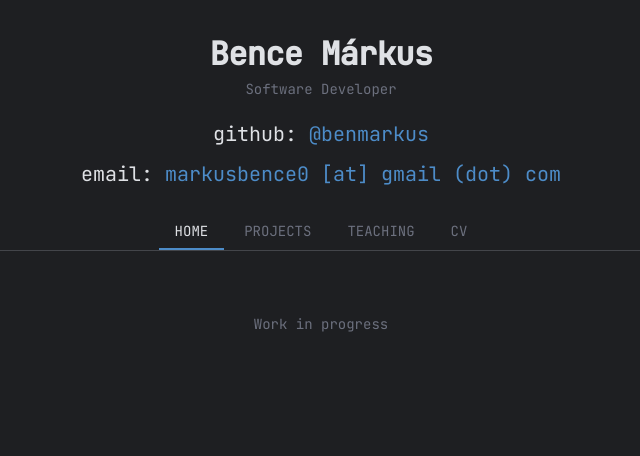
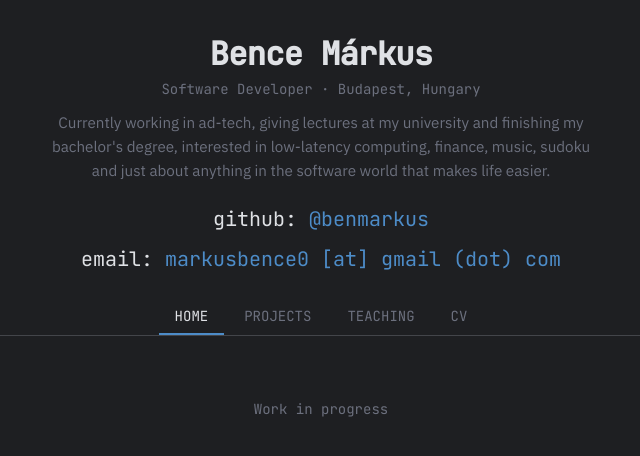
Before and after one commit to benmarkus/benmarkus.github.io, an Angular app: page /home in a window 1280 px wide. Shown: the top 456 px of the page, without its empty margins (319-959 px from the left). Built offline with nearby package versions, Linux system fonts and the light colour scheme.

Commit message:
add location info and bio

```diff
--- a/src/app/features/layout/header/header.css
+++ b/src/app/features/layout/header/header.css
@@ -27,6 +27,15 @@
   font-size: 0.875rem;
   color: var(--color-text-secondary);
   font-family: var(--font-mono);
+}
+
+.bio {
+  margin: 0.75rem auto 0;
+  max-width: 34rem;
+  font-size: 0.95rem;
+  line-height: 1.6;
+  color: var(--color-text-secondary);
+  font-family: var(--font-body);
 }
 
 .meta {
--- a/src/app/features/layout/header/header.html
+++ b/src/app/features/layout/header/header.html
@@ -1,7 +1,8 @@
 <header class="header">
   <div class="header-inner">
     <h1 class="name">Bence Márkus</h1>
-    <p class="tagline">Software Developer</p>
+    <p class="tagline">Software Developer &middot; Budapest, Hungary</p>
+    <p class="bio">Currently working in ad-tech, giving lectures at my university and finishing my bachelor's degree, interested in low-latency computing, finance, music, sudoku and just about anything in the software world that makes life easier.</p>
     <p class="meta">
       <a class="link" href="https://github.com/benmarkus" target="_blank" rel="noopener external">
         github: <span class="highlight">&#64;benmarkus</span>
--- a/src/styles.css
+++ b/src/styles.css
@@ -1,7 +1,7 @@
-@import url('https://fonts.googleapis.com/css2?family=Geist:wght@400;500;600&family=JetBrains+Mono:wght@400;500&display=swap');
+@import url('https://fonts.googleapis.com/css2?family=IBM+Plex+Sans:wght@400;500;600&family=JetBrains+Mono:wght@400;500&display=swap');
 
 :root {
-  --font-body: 'Geist', system-ui, sans-serif;
+  --font-body: 'IBM Plex Sans', system-ui, sans-serif;
   --font-mono: 'JetBrains Mono', monospace;
 
   --color-bg: #1e1f22;
```
